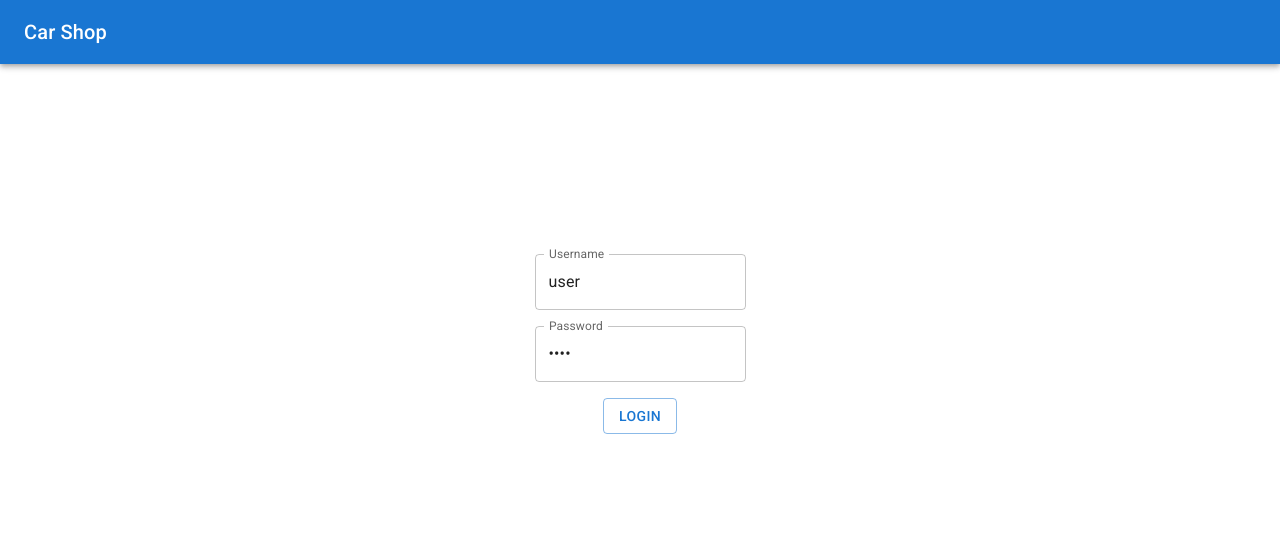
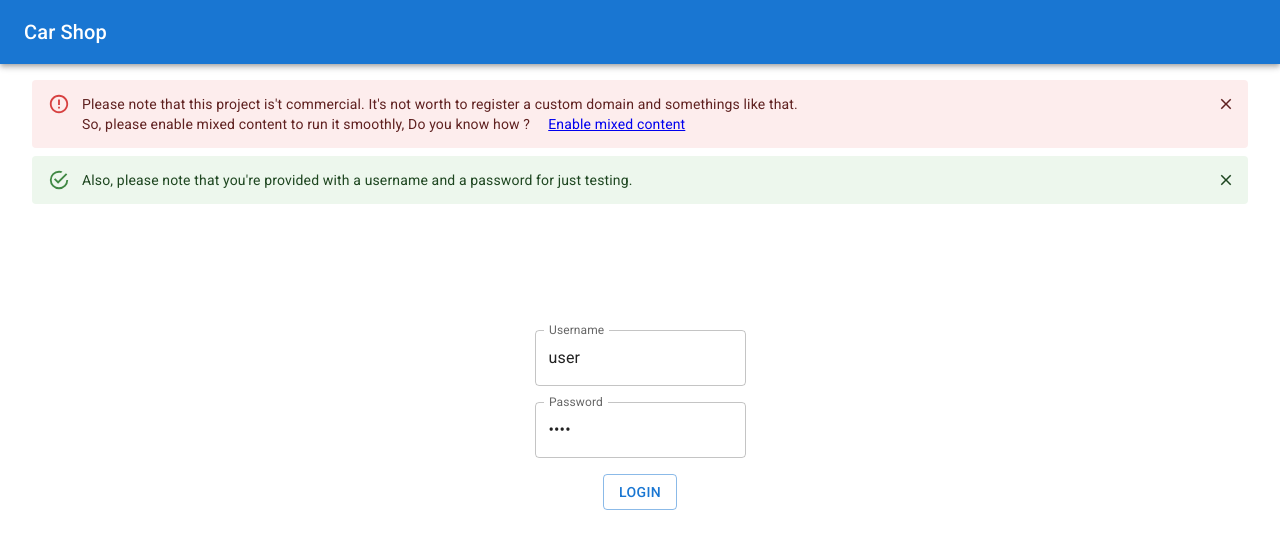
Before and after one commit to mostafamt/Car-Shop, a React (Create React App) app in the folder Car Shop Front-end/: page / in a window 1280 px wide. Shown: the top 548 px of the page. Built offline with nearby package versions, Linux system fonts and the light colour scheme.

Commit message:
add warning to enable mixed content

```diff
--- a/Car Shop Front-end/src/components/Login.js
+++ b/Car Shop Front-end/src/components/Login.js
@@ -1,9 +1,11 @@
-import { Button, Snackbar, Stack, TextField } from "@mui/material";
+import { Button, Snackbar, Stack, TextField, Alert } from "@mui/material";
+
 import React from "react";
 
 import { SERVER_URL } from "../constants";
 import AuthContext from "../context/AuthContext";
 import Carlist from "./Carlist";
+import Warning from "./Warning";
 
 const Login = () => {
   const [user, setUser] = React.useState({
@@ -46,9 +48,10 @@ const Login = () => {
   } else {
     return (
       <div>
+        <Warning />
         <Stack
           spacing={2}
-          height="70vh"
+          height="50vh"
           alignItems="center"
           justifyContent="center"
         >
--- /dev/null
+++ b/Car Shop Front-end/src/components/Warning.js
@@ -0,0 +1,77 @@
+import { Alert, Box, Collapse, IconButton } from "@mui/material";
+import React from "react";
+import CloseIcon from "@mui/icons-material/Close";
+
+const Warning = () => {
+  const [openWarningAlert, setOpenWarningAlert] = React.useState(true);
+  const [open, setOpen] = React.useState(true);
+  return (
+    <Box
+      sx={{
+        // position: "absolute",
+        // left: "1rem",
+        // top: "1rem",
+        display: "flex",
+        flexDirection: "column",
+        justifyContent: "center",
+        padding: "1rem 2rem",
+      }}
+    >
+      <Collapse in={openWarningAlert}>
+        <Alert
+          action={
+            <IconButton
+              aria-label="close"
+              color="inherit"
+              size="small"
+              onClick={() => {
+                setOpenWarningAlert(false);
+              }}
+            >
+              <CloseIcon fontSize="inherit" />
+            </IconButton>
+          }
+          severity="error"
+        >
+          Please note that this project is't commercial. It's not worth to
+          register a custom domain and somethings like that.
+          <br />
+          So, please enable mixed content to run it smoothly, Do you know how ?
+          &nbsp;&nbsp;&nbsp;&nbsp;
+          <a
+            href="https://www.youtube.com/watch?v=8O-mkCXoLb0"
+            target={"_blank"}
+            rel="noreferrer"
+          >
+            Enable mixed content
+          </a>
+        </Alert>
+      </Collapse>
+      <Collapse in={open}>
+        <Alert
+          action={
+            <IconButton
+              aria-label="close"
+              color="inherit"
+              size="small"
+              onClick={() => {
+                setOpen(false);
+              }}
+            >
+              <CloseIcon fontSize="inherit" />
+            </IconButton>
+          }
+          severity="success"
+          sx={{
+            mt: 1,
+          }}
+        >
+          Also, please note that you're provided with a username and a password
+          for just testing.
+        </Alert>
+      </Collapse>
+    </Box>
+  );
+};
+
+export default Warning;
```
